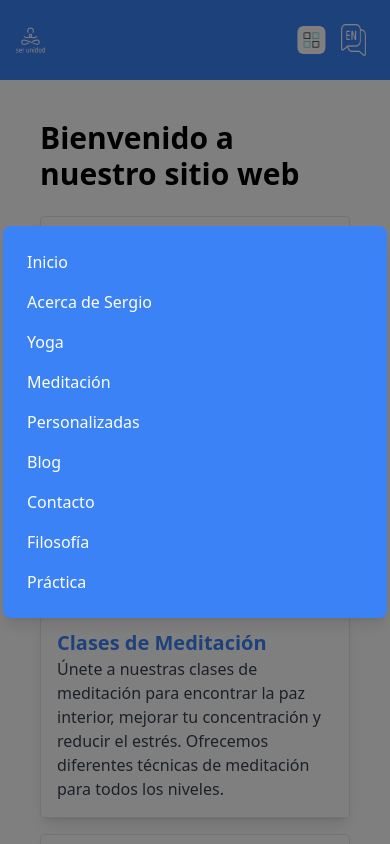
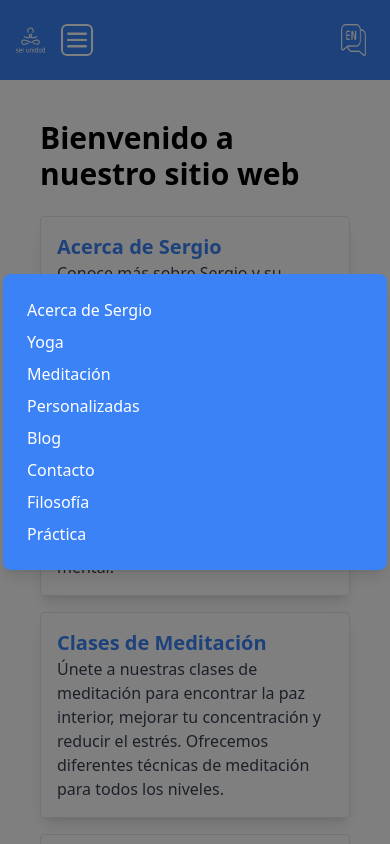
Before and after one commit to CesarDanielSaavedra/ser-unidad, a React (Vite) app: page / in a window 390 px wide. Both pictures are taken after a click on the button 74 px from the left and 40 px from the top of the page. Shown: the top 844 px of the page. Built offline with nearby package versions, Linux system fonts and the light colour scheme.

Commit message:
LinksList component created. the list of links in NavBar and ToogleModal has been replaced by LinksList

```diff
--- a/src/App.tsx
+++ b/src/App.tsx
@@ -12,21 +12,24 @@ import Contact from './pages/Contact';
 import Philosophy from './pages/Philosophy';
 import NotFound from './pages/NotFound';
 
+import { BASE_URL } from './config/constants';
+import { ROUTES } from './config/routes';
+
 const App = () => {
   return (
-    <Router basename={import.meta.env.BASE_URL}>
+    <Router basename={BASE_URL}>
       <Routes>
         <Route path="/" element={<Layout />}>
           <Route index element={<Home />} />
-          <Route path="about" element={<AboutSergio />} />
-          <Route path="yoga-classes" element={<YogaClasses />} />
-          <Route path="meditation" element={<Meditation />} />
-          <Route path="custom-classes" element={<CustomClasses />} />
-          <Route path="blog" element={<Blog />} />
-          <Route path="contact" element={<Contact />} />
-          <Route path="philosophy" element={<Philosophy />} />
-          <Route path="practice-space" element={<PracticeSpace />} />
-          <Route path="*" element={<NotFound />} />
+          <Route path={ROUTES.about} element={<AboutSergio />} />
+          <Route path={ROUTES.yogaClasses} element={<YogaClasses />} />
+          <Route path={ROUTES.meditation} element={<Meditation />} />
+          <Route path={ROUTES.customClasses} element={<CustomClasses />} />
+          <Route path={ROUTES.blog} element={<Blog />} />
+          <Route path={ROUTES.contact} element={<Contact />} />
+          <Route path={ROUTES.philosophy} element={<Philosophy />} />
+          <Route path={ROUTES.practiceSpace} element={<PracticeSpace />} />
+          <Route path={ROUTES.notFound} element={<NotFound />} />
         </Route>
       </Routes>
     </Router>
--- /dev/null
+++ b/src/Components/common/LinksList.tsx
@@ -0,0 +1,26 @@
+import { Link } from "react-router-dom";
+
+type Items = {
+  path: string;
+  label: string;
+};
+
+interface LinksListProps {
+  items: Items[];
+  className?: string;
+  itemClassName?: string;
+}
+
+const LinksList = ({ items, className, itemClassName }: LinksListProps) => {
+  return (
+    <ul className={className}>
+      {items.map((item) => (
+        <li key={item.path} className={itemClassName}>
+          <Link to={item.path}>{item.label}</Link>
+        </li>
+      ))}
+    </ul>
+  );
+};
+
+export default LinksList;
--- a/src/Components/common/ToogleModal.tsx
+++ b/src/Components/common/ToogleModal.tsx
@@ -1,6 +1,8 @@
-import { Link } from 'react-router-dom';
+import { useEffect, useState } from 'react';
 
-import { useEffect, useState } from 'react';
+import LinksList from './LinksList';
+
+import { ROUTES } from '../../config/routes';
 
 interface ToggleModalProps {
     isOpen: boolean;
@@ -23,6 +25,17 @@ const ToggleModal = ({ isOpen, onClose }: ToggleModalProps ) => {
 
     if (!isOpen) return null; // not rendering if Modal is close.
 
+    const linksItems = [
+      { path: ROUTES.about, label: "Acerca de Sergio" },
+      { path: ROUTES.yogaClasses, label: "Yoga" },
+      { path: ROUTES.meditation, label: "Meditación" },
+      { path: ROUTES.customClasses, label: "Personalizadas" },
+      { path: ROUTES.blog, label: "Blog" },
+      { path: ROUTES.contact, label: "Contacto" },
+      { path: ROUTES.philosophy, label: "Filosofía" },
+      { path: ROUTES.practiceSpace, label: "Práctica" },
+    ];
+
     return (
         <div className="fixed inset-0 bg-black bg-opacity-50 flex items-center justify-center z-50">
 
@@ -37,17 +50,7 @@ const ToggleModal = ({ isOpen, onClose }: ToggleModalProps ) => {
             onMouseLeave={() => setIsHovered(false)}
             onClick={(e) => e.stopPropagation()}  // Prevents the click inside the modal from closing
           >
-            <ul className="space-y-4">
-              <li><Link to="/" onClick={onClose}>Inicio</Link></li>
-              <li><Link to="/about" onClick={onClose}>Acerca de Sergio</Link></li>
-              <li><Link to="/yoga-classes" onClick={onClose}>Yoga</Link></li>
-              <li><Link to="/meditation" onClick={onClose}>Meditación</Link></li>
-              <li><Link to="/custom-classes" onClick={onClose}>Personalizadas</Link></li>
-              <li><Link to="/blog" onClick={onClose}>Blog</Link></li>
-              <li><Link to="/contact" onClick={onClose}>Contacto</Link></li>
-              <li><Link to="/philosophy" onClick={onClose}>Filosofía</Link></li>
-              <li><Link to="/practice-space" onClick={onClose}>Práctica</Link></li>
-            </ul>
+            <LinksList items={linksItems} className='space-y-2' />
           </div>
         </div>
     );
--- a/src/Components/layout/Layout.tsx
+++ b/src/Components/layout/Layout.tsx
@@ -1,6 +1,6 @@
 //import React from 'react';
 import { Outlet } from 'react-router-dom';
-import Navbar from './Navbar';
+import Navbar from './Navbar/Navbar';
 import Footer from './Footer';
 
 const Layout = () => {
--- a/src/Components/layout/Navbar.tsx
+++ /dev/null
@@ -1,80 +0,0 @@
-import { Link } from 'react-router-dom';
-
-import { useState } from 'react';
-import { useLanguage } from '../../hooks/useLanguage';
-import { useDictionary } from '../../hooks/useDictionary';
-
-import ToggleButton from '../common/ToogleButton';
-import ToggleModal from '../common/ToogleModal';
-
-import menuGif from './menu.gif';
-
-const Navbar = () => {
-  const { language, setLanguage } = useLanguage();
-  const { dictionary, icons } = useDictionary(language);
-
-  const [isMenuOpen, setIsMenuOpen] = useState(false);
-
-  const handleLanguageChange = () => {
-    setLanguage(
-      language === dictionary.languages.initValue
-        ? dictionary.languages.alterValue
-        : dictionary.languages.initValue
-    );
-  };
-
-  const handleToggleMenu = () => setIsMenuOpen(!isMenuOpen);
-
-  return (
-    <nav className="bg-blue-500 p-4 text-white ">
-      <div className='flex items-center justify-between'>
-        {/* LOGO */}
-        <Link to="/">
-          <img src={`${import.meta.env.BASE_URL}${icons.main}`} alt="Logo" className="h-8" />
-        </Link>
-
-        {/* BURGER MENU */}
-        <div
-          className={`flex items-center justify-start w-full ml-2 ${isMenuOpen ? 'rotate-180' : ' '} transition duration-300 ease-in-out lg:hidden`}
-        >
-          <button
-            onClick={handleToggleMenu}
-            className="p-2 bg-blue-500 text-white focus:outline-none"
-          >
-            <div className='p-1 bg-white rounded-md'>
-              <img src={menuGif} alt="Logo" className="h-5" />
-            </div>
-          </button>
-        </div>
-
-
-        {/* LINKS MENU */}
-        <ul
-            className={'hidden lg:flex lg:space-x-4 items-center justify-center'}
-            >
-          <li><Link to="/about">Acerca de Sergio</Link></li>
-          <li><Link to="/yoga-classes">Yoga</Link></li>
-          <li><Link to="/meditation">Meditación</Link></li>
-          <li><Link to="/custom-classes">Personalizadas</Link></li>
-          <li><Link to="/blog">Blog</Link></li>
-          <li><Link to="/contact">Contacto</Link></li>
-          <li><Link to="/philosophy">Filosofía</Link></li>
-          <li><Link to="/practice-space">Práctica</Link></li>
-        </ul>
-
-        <ToggleButton
-          className="p-2 text-blue-500 font-semibold rounded-lg hover:bg-blue-600 hover:text-white transition duration-200"
-          initValue={`${import.meta.env.BASE_URL}${icons.language.inital}`}
-          initClassName="h-8"
-          alterValue={`${import.meta.env.BASE_URL}${icons.language.alter}`}
-          alterClassName="h-8"
-          onClick={handleLanguageChange}
-        />
-
-      </div>
-      <ToggleModal isOpen={isMenuOpen} onClose={handleToggleMenu}/>
-    </nav>
-  );
-};
-
-export default Navbar;
--- /dev/null
+++ b/src/Components/layout/Navbar/Navbar.tsx
@@ -0,0 +1,82 @@
+import { Link } from 'react-router-dom';
+
+import { useState } from 'react';
+import { useLanguage } from '../../../hooks/useLanguage';
+import { useDictionary } from '../../../hooks/useDictionary';
+
+import LinksList from '../../common/LinksList';
+import ToggleButton from '../../common/ToogleButton';
+import ToggleModal from '../../common/ToogleModal';
+
+import { BASE_URL } from '../../../config/constants';
+import { ROUTES } from '../../../config/routes';
+
+import menuBtn from './menu.png';
+
+const Navbar = () => {
+
+  const { language, setLanguage } = useLanguage();
+  const { dictionary, icons } = useDictionary(language);
+
+  const [isMenuOpen, setIsMenuOpen] = useState(false);
+
+  const handleLanguageChange = () => {
+    setLanguage(
+      language === dictionary.languages.initValue
+        ? dictionary.languages.alterValue
+        : dictionary.languages.initValue
+    );
+  };
+
+  const handleToggleMenu = () => setIsMenuOpen(!isMenuOpen);
+
+  const linksItems = [
+    { path: ROUTES.about, label: "Acerca de Sergio" },
+    { path: ROUTES.yogaClasses, label: "Yoga" },
+    { path: ROUTES.meditation, label: "Meditación" },
+    { path: ROUTES.customClasses, label: "Personalizadas" },
+    { path: ROUTES.blog, label: "Blog" },
+    { path: ROUTES.contact, label: "Contacto" },
+    { path: ROUTES.philosophy, label: "Filosofía" },
+    { path: ROUTES.practiceSpace, label: "Práctica" },
+  ];
+
+  return (
+    <nav className="bg-blue-500 p-4 text-white ">
+      <div className='flex items-center justify-between'>
+        {/* LOGO */}
+        <Link to="/">
+          <img src={`${BASE_URL}${icons.main}`} alt="Logo" className="h-8" />
+        </Link>
+
+        {/* BURGER MENU */}
+        <div className={`flex items-center justify-start w-full ml-2 lg:hidden`} >
+          <button
+            onClick={handleToggleMenu}
+            className="p-2 bg-blue-500 text-white focus:outline-none"
+          >
+            <div className={`p-1 border-2 border-white rounded-md ${isMenuOpen ? 'rotate-180' : ' '} transition duration-[1.5s] ease-in-out`}>
+              <img src={menuBtn} alt="Logo" className="h-5" />
+            </div>
+          </button>
+        </div>
+
+        {/* LINKS MENU */}
+        <LinksList items={linksItems} className='hidden lg:flex lg:space-x-4 items-center justify-center' />
+
+        <ToggleButton
+          className="p-2 text-blue-500 font-semibold rounded-lg hover:bg-blue-600 hover:text-white transition duration-200"
+          initValue={`${BASE_URL}${icons.language.inital}`}
+          initClassName="w-8 h-8"
+          alterValue={`${BASE_URL}${icons.language.alter}`}
+          alterClassName="w-8 h-8"
+          onClick={handleLanguageChange}
+        />
+
+      </div>
+      <ToggleModal isOpen={isMenuOpen} onClose={handleToggleMenu}/>
+    </nav>
+  );
+};
+
+export default Navbar;
--- /dev/null
+++ b/src/config/constants.ts
@@ -0,0 +1 @@
+export const BASE_URL: string = import.meta.env.BASE_URL;
--- /dev/null
+++ b/src/config/routes.ts
@@ -0,0 +1,12 @@
+export const ROUTES = {
+    home: "/",
+    about: "/about",
+    yogaClasses: "/yoga-classes",
+    meditation: "/meditation",
+    customClasses: "/custom-classes",
+    blog: "/blog",
+    contact: "/contact",
+    philosophy: "/philosophy",
+    practiceSpace: "/practice-space",
+    notFound: "/*"
+  };
--- a/src/vite-env.d.ts
+++ b/src/vite-env.d.ts
@@ -2,9 +2,9 @@
 
 interface ImportMetaEnv {
     readonly MODE: string; // "development" | "production"
-    readonly BASE_URL: string; // Base URL de Vite
-    readonly VITE_SOME_KEY?: string; // Ejemplo para variables personalizadas
-    readonly VITE_PUBLIC_URL: string; // Variable personalizada para la URL base
+    readonly BASE_URL: string; // Base URL Vite
+    readonly VITE_SOME_KEY?: string;
+    readonly VITE_PUBLIC_URL: string;
   }
 
   interface ImportMeta {
```
Also changed, not shown: src/Components/layout/Navbar/menu-btn.gif (renamed from src/Components/layout/menu.gif), src/Components/layout/Navbar/menu.png (added).
